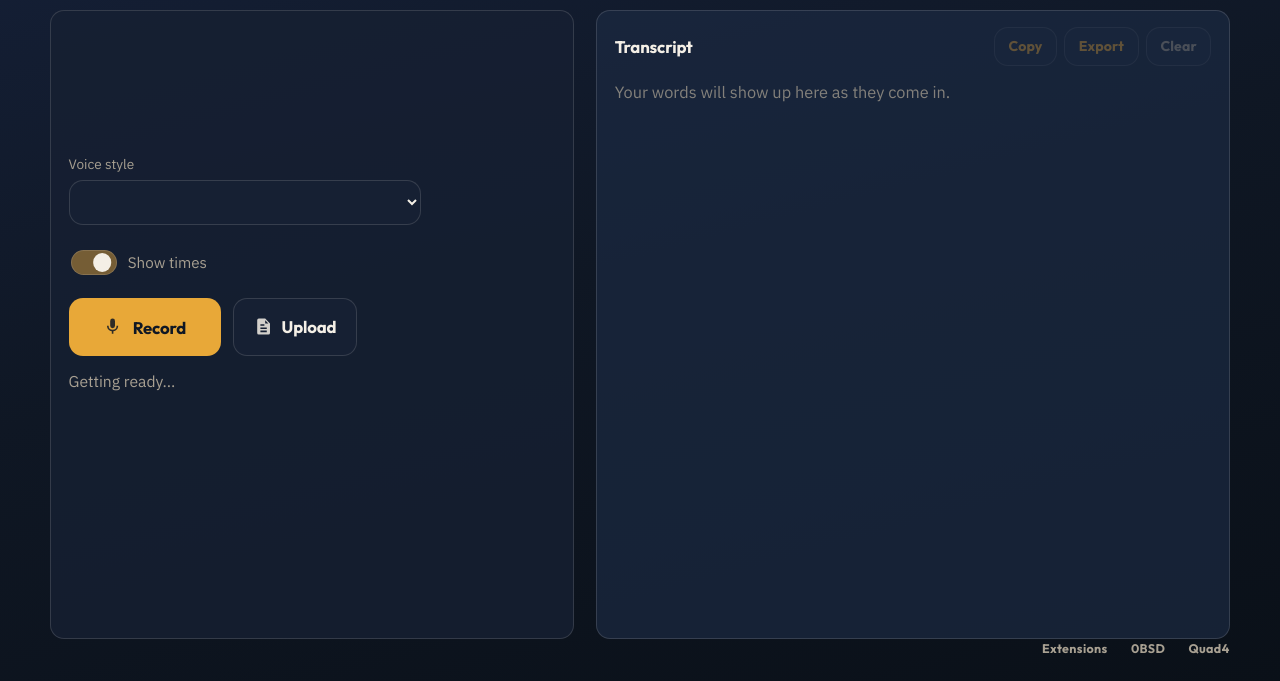
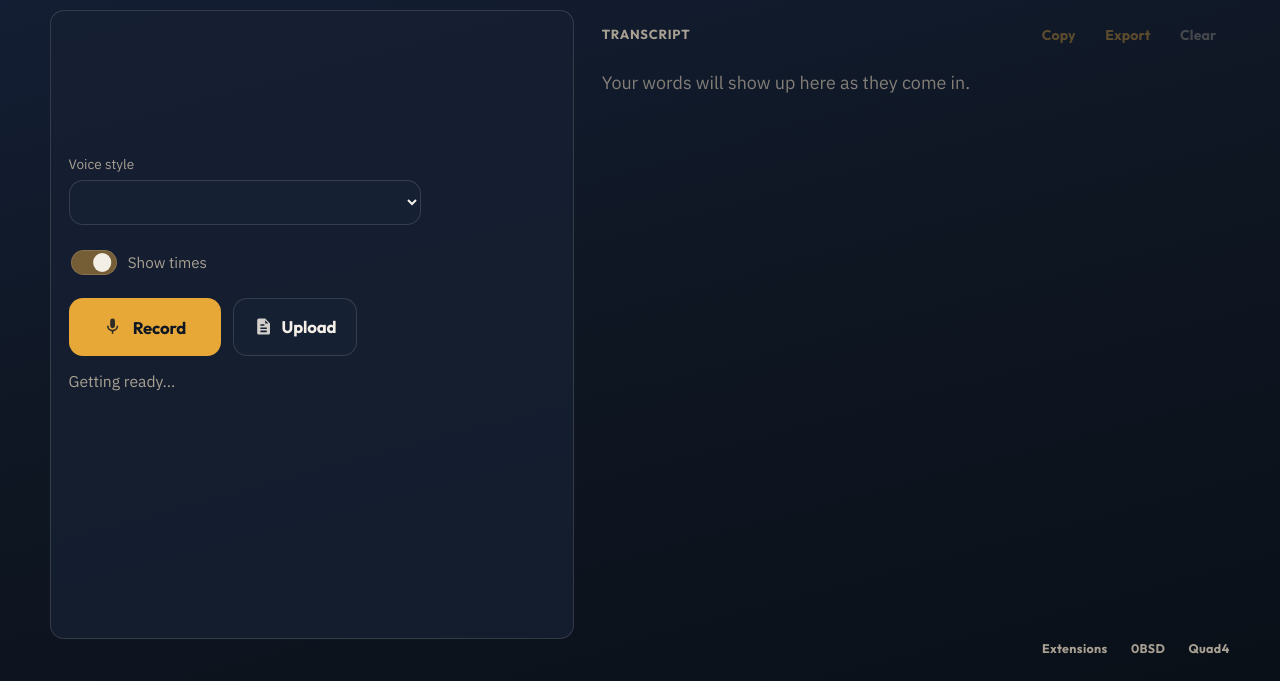
Before and after one commit to Quad4-Software/dictationasm, a browser extension: page web/index.html in a window 1280 px wide. Shown: the part 119-800 px from the top of the page. Drawn offline with Linux system fonts and the light colour scheme.

Commit message:
Drop the transcript panel chrome so the text sits open on the page.

```diff
--- a/docs/screenshots/index.json
+++ b/docs/screenshots/index.json
@@ -1,6 +1,6 @@
 {
-  "generatedAt": "2026-09-05T02:15:34.888Z",
-  "base": "http://127.0.0.1:8088",
+  "generatedAt": "2026-09-05T02:18:03.750Z",
+  "base": "http://127.0.0.1:8090",
   "shots": [
     {
       "file": "desktop.png",
--- a/web/css/app.css
+++ b/web/css/app.css
@@ -301,10 +301,10 @@ body {
 }
 
 .panel-result {
-  padding: 1rem 1.1rem 1.1rem;
-  border: 1px solid var(--line);
-  border-radius: var(--radius);
-  background: color-mix(in srgb, var(--panel-2) 70%, transparent);
+  padding: 0.35rem 0.15rem 0.35rem 0.35rem;
+  border: 0;
+  border-radius: 0;
+  background: transparent;
   animation-delay: 0.12s;
   min-height: 0;
 }
@@ -662,16 +662,18 @@ body {
 .result-toolbar h2 {
   margin: 0;
   font-family: var(--font-display);
-  font-size: 1.05rem;
+  font-size: 0.82rem;
   font-weight: 700;
-  letter-spacing: -0.01em;
+  letter-spacing: 0.06em;
+  text-transform: uppercase;
+  color: var(--ink-soft);
 }
 
 .action-btn {
   appearance: none;
-  border: 1px solid var(--line);
+  border: 0;
   border-radius: var(--radius);
-  background: color-mix(in srgb, var(--panel-2) 80%, transparent);
+  background: transparent;
   color: var(--accent);
   font-family: var(--font-display);
   font-size: 0.88rem;
@@ -679,20 +681,19 @@ body {
   letter-spacing: 0.01em;
   cursor: pointer;
   min-height: 2.4rem;
-  padding: 0.45rem 0.85rem;
+  padding: 0.45rem 0.7rem;
   touch-action: manipulation;
-  transition: background 0.2s var(--ease), border-color 0.2s var(--ease), color 0.2s var(--ease);
+  transition: background 0.2s var(--ease), color 0.2s var(--ease);
 }
 
 .action-btn:hover,
 .action-btn:focus-visible {
-  background: color-mix(in srgb, var(--accent) 16%, transparent);
-  border-color: color-mix(in srgb, var(--accent) 35%, var(--line));
+  background: color-mix(in srgb, var(--accent) 12%, transparent);
   outline: none;
 }
 
 .action-btn:active {
-  background: color-mix(in srgb, var(--accent) 24%, transparent);
+  background: color-mix(in srgb, var(--accent) 20%, transparent);
 }
 
 .action-btn:disabled {
@@ -712,12 +713,12 @@ body {
   overflow: auto;
   -webkit-overflow-scrolling: touch;
   overscroll-behavior: contain;
-  padding-right: 0.35rem;
+  padding-right: 0.2rem;
   white-space: pre-wrap;
   word-break: break-word;
   font-family: var(--font-body);
-  font-size: 1.02rem;
-  line-height: 1.65;
+  font-size: 1.12rem;
+  line-height: 1.7;
   color: var(--ink);
   scrollbar-width: thin;
   scrollbar-color: color-mix(in srgb, var(--accent) 35%, transparent) transparent;
@@ -885,7 +886,7 @@ body {
 
   .panel-result {
     min-height: 0;
-    padding: 1rem;
+    padding: 0.25rem 0;
   }
 
   #wave {
@@ -1042,8 +1043,7 @@ body {
   }
 
   .panel-result {
-    border-radius: var(--radius);
-    padding: 0.85rem;
+    padding: 0.15rem 0;
     min-height: 0;
   }
 
```
Also changed, not shown: docs/screenshots/desktop.png, docs/screenshots/mobile.png, docs/screenshots/og.png.
